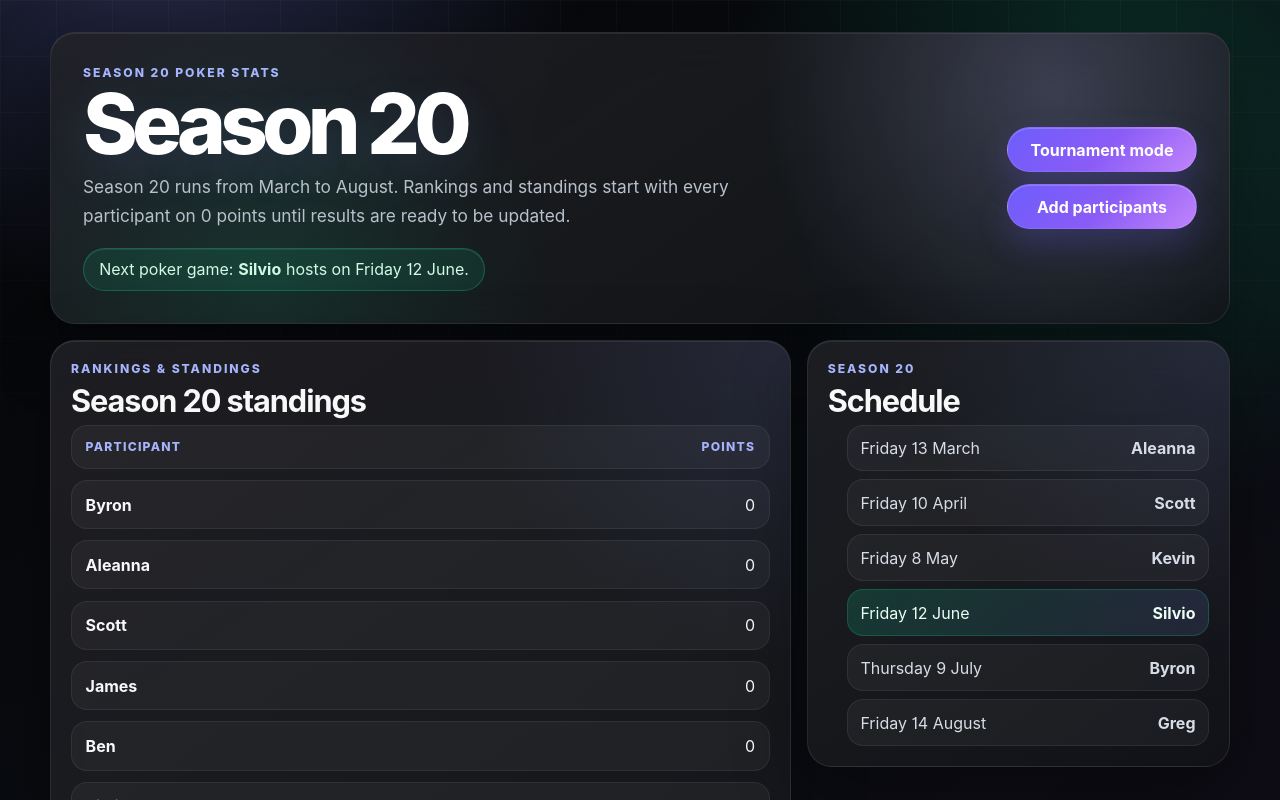
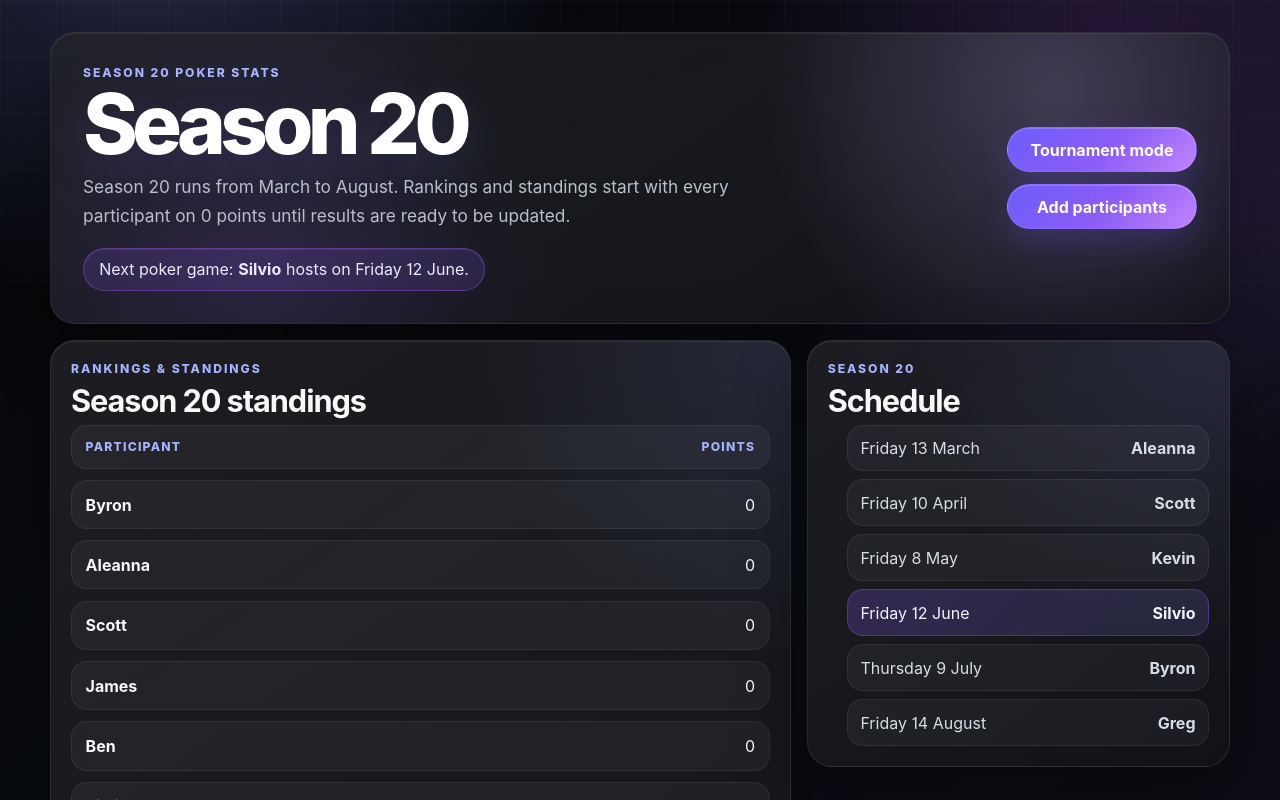
Before and after one commit to Sh4miya/poker-app, a Vue app: page / in a window 1280 px wide. Shown: the top 800 px of the page. Built offline with nearby package versions, Linux system fonts and the light colour scheme; the HTML template or start-up script is replaced by a standard one.

Commit message:
style: align highlights with purple theme (#9)
Co-authored-by: Teemo <teemo@multica.local>
Co-authored-by: multica-agent <github@multica.ai>

```diff
--- a/src/App.vue
+++ b/src/App.vue
@@ -323,7 +323,7 @@ onUnmounted(() => {
   color: #f7f8f8;
   background:
     radial-gradient(circle at 12% -10%, rgba(129, 140, 248, 0.3), transparent 28rem),
-    radial-gradient(circle at 88% 8%, rgba(16, 185, 129, 0.2), transparent 25rem),
+    radial-gradient(circle at 88% 8%, rgba(168, 85, 247, 0.22), transparent 25rem),
     radial-gradient(circle at 48% 102%, rgba(245, 158, 11, 0.14), transparent 30rem),
     linear-gradient(145deg, #050608 0%, #0a0d12 48%, #120b17 100%);
   font-family:
@@ -446,7 +446,7 @@ input:focus {
 .hero::after {
   background:
     radial-gradient(circle at 85% 20%, rgba(196, 181, 253, 0.22), transparent 18rem),
-    radial-gradient(circle at 18% 85%, rgba(16, 185, 129, 0.14), transparent 18rem);
+    radial-gradient(circle at 18% 85%, rgba(139, 92, 246, 0.16), transparent 18rem);
 }
 
 .hero-actions {
@@ -497,11 +497,11 @@ h3 {
   flex-wrap: wrap;
   gap: 0.3rem;
   margin-bottom: 0;
-  border: 1px solid rgba(16, 185, 129, 0.35);
+  border: 1px solid rgba(168, 85, 247, 0.38);
   border-radius: 999px;
   padding: 0.68rem 0.95rem;
-  color: #d1fae5;
-  background: rgba(16, 185, 129, 0.12);
+  color: #ede9fe;
+  background: rgba(139, 92, 246, 0.16);
   box-shadow: inset 0 1px 0 rgba(255, 255, 255, 0.08);
 }
 
@@ -552,7 +552,7 @@ h3 {
   text-align: center;
   background:
     radial-gradient(circle at 50% 0%, rgba(255, 255, 255, 0.14), transparent 16rem),
-    linear-gradient(135deg, rgba(109, 93, 252, 0.28), rgba(16, 185, 129, 0.15));
+    linear-gradient(135deg, rgba(109, 93, 252, 0.3), rgba(168, 85, 247, 0.18));
   box-shadow: inset 0 1px 0 rgba(255, 255, 255, 0.1);
 }
 
@@ -569,7 +569,7 @@ h3 {
 }
 
 .timer-panel span {
-  color: #d1fae5;
+  color: #ede9fe;
   font-size: 1.4rem;
   font-weight: 800;
 }
@@ -623,9 +623,9 @@ h3 {
 }
 
 .season-schedule .next-night {
-  color: #ecfdf5;
-  background: linear-gradient(135deg, rgba(16, 185, 129, 0.2), rgba(129, 140, 248, 0.13));
-  border-color: rgba(16, 185, 129, 0.28);
+  color: #f5f3ff;
+  background: linear-gradient(135deg, rgba(139, 92, 246, 0.24), rgba(129, 140, 248, 0.14));
+  border-color: rgba(168, 85, 247, 0.32);
 }
 
 .standings-points-rules {
```
